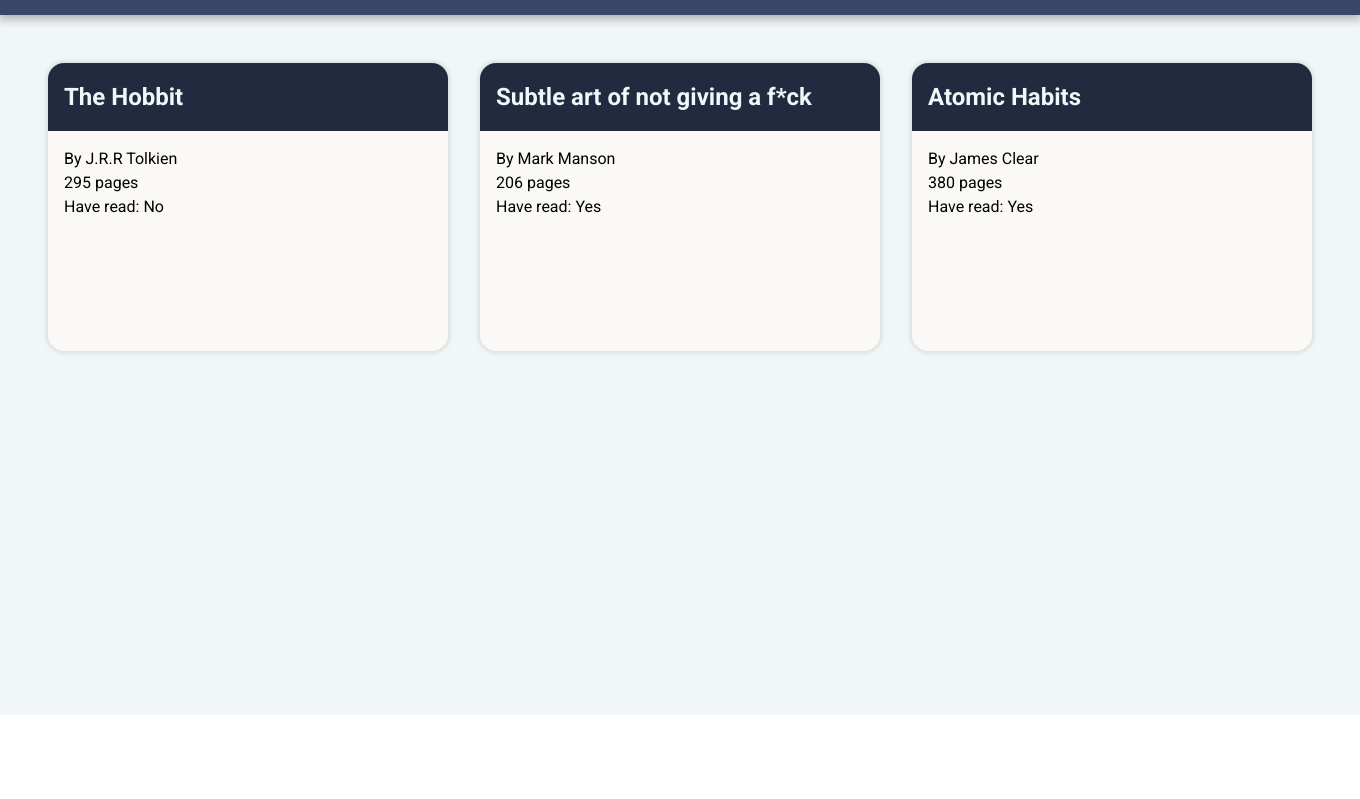
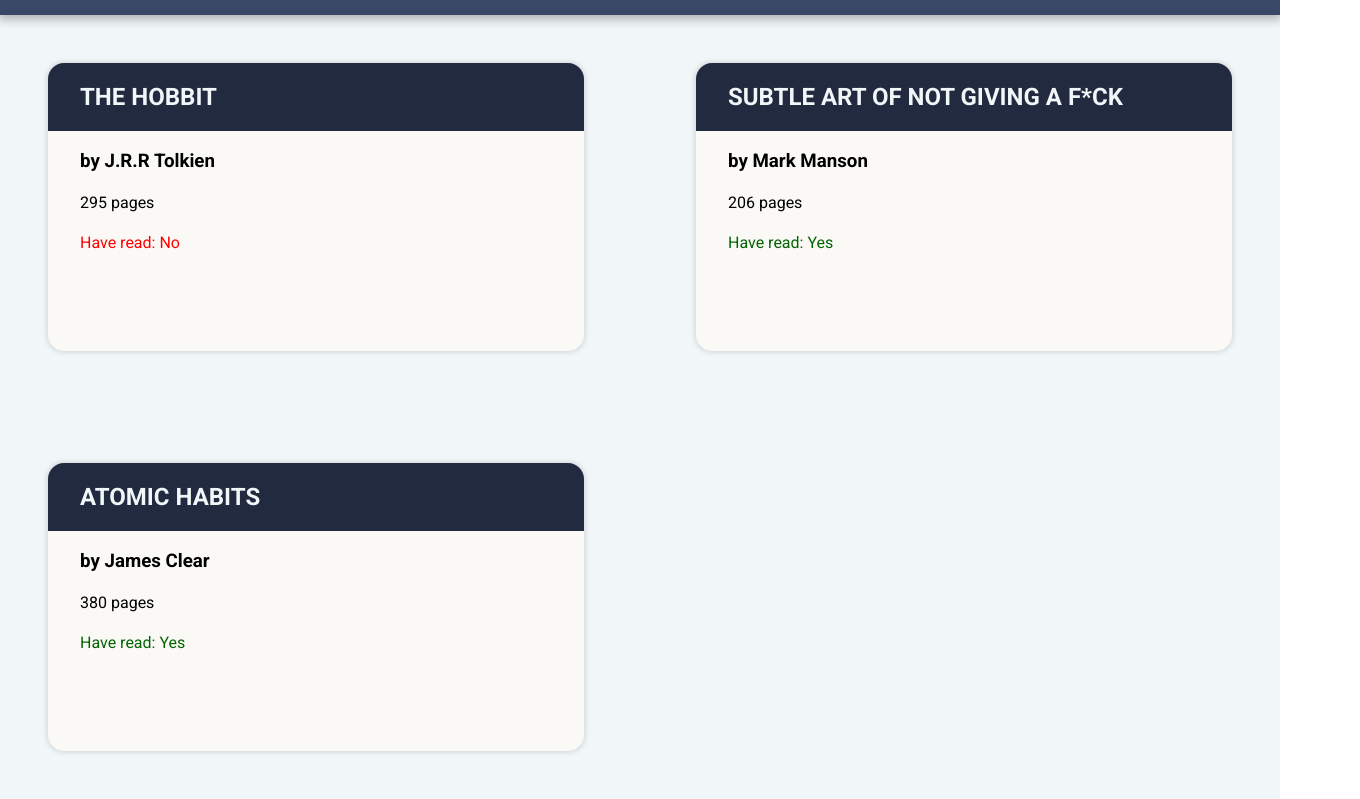
Before and after one commit to jeramie-santos/library, a plain HTML site: page index.html in a window 1280 px wide. Shown: the part 85-884 px from the top of the page, 1360 px wide, since content can reach past the window. Before the commit the page ends 800 px from the top, so only its background shows below. Drawn offline with Linux system fonts and the light colour scheme.

Commit message:
update card grid, add color on toggle status

```diff
--- a/main.js
+++ b/main.js
@@ -29,7 +29,7 @@ function Book(title, author, pages, isRead) {
 }
 
 Book.prototype.toggleReadStatus = function() {
-   return this.textContent = this.textContent == "Yes" ? "No" : "Yes";
+    return this.textContent = this.textContent == "Yes" ? "No" : "Yes";
 }
 
 const btnOpen = document.querySelector("header button");
@@ -58,7 +58,7 @@ function displayBook(){
         let infoContainer = document.createElement("div");
 
         let title = document.createElement("h2");
-        let author = document.createElement("p");
+        let author = document.createElement("h3");
         let pages = document.createElement("p");
         let read = document.createElement("p");
 
@@ -76,12 +76,20 @@ function displayBook(){
         pages.textContent = myLibrary[i].pages;
         read.textContent = myLibrary[i].isRead;
 
-
-       Object.setPrototypeOf(myLibrary[i], Book);
+        Object.setPrototypeOf(myLibrary[i], Book);
 
         read.addEventListener("click", () => {
             read.textContent = myLibrary[i].prototype.toggleReadStatus();
+            if (read.textContent == "Yes") {
+                read.classList.remove("no-check");
+                read.classList.add("check")
+            } else if (read.textContent == "No") {
+                read.classList.add("no-check");
+                read.classList.remove("check")
+            }
         })
+
+        read.textContent == "Yes" ?  read.classList.add("check") :  read.classList.add("no-check")
 
         titleContainer.appendChild(title);
 
--- a/style.css
+++ b/style.css
@@ -29,11 +29,15 @@ header {
     box-shadow: 0px 2px 10px 2px rgba(0, 0, 0, .3);
     display: flex;
     align-items: center;
-    padding: 0 2rem;
+    padding: 0 3rem;
     background-color: var(--secondary-color);
     color: white;
     z-index: 1;
     justify-content: space-between;
+}
+
+header h1 {
+    text-transform: uppercase;
 }
 
 .btn-add button {
@@ -55,10 +59,12 @@ main {
 
 .container {
     display: grid;
-    grid-template-columns: repeat(3, auto);
-    gap: 2rem;
-    align-items: center;
-    justify-items: center;
+    grid-template-columns: repeat(auto-fit, minmax(25rem, 1fr));
+    grid-template-rows: repeat(1, 18rem) ;
+    grid-auto-rows: 18rem;
+    gap: 7rem;
+    align-items: stretch;
+    height: 100%;
 
 }
 
@@ -84,26 +90,36 @@ button:hover {
 
 
 .card {
-    width: 25rem;
-    height: 18rem;
     border-radius: 1rem 1rem 1rem 1rem;
     box-shadow: 0px 0px 4px 2px rgba(0, 0, 0, .1);
     background-color: #FAF9F6;
+}
+
+.card:hover {
+    position: relative;
+    bottom: .5rem;
 }
 
 .title-card {
     background-color: var(--accent-color);
     color: var(--primary-color);
     border-radius: 1rem 1rem 0 0;
-    padding: 1rem;
+    padding: 1rem 2rem;
+}
+
+.title-card h2 {
+    text-transform: uppercase;
 }
 
 .info-card {
-    padding: 1rem;
+    padding: 1rem 2rem;
+    display: flex;
+    flex-direction: column;
+    gap: 1rem;
 }
 
 .author::before {
-    content: "By ";
+    content: "by ";
 }
 
 .pages::after {
@@ -117,6 +133,14 @@ button:hover {
 .is-read:hover {
     cursor: pointer;
     text-decoration: underline;
+}
+
+.check {
+    color: darkgreen;
+}
+
+.no-check {
+    color: red;
 }
 
 
```
